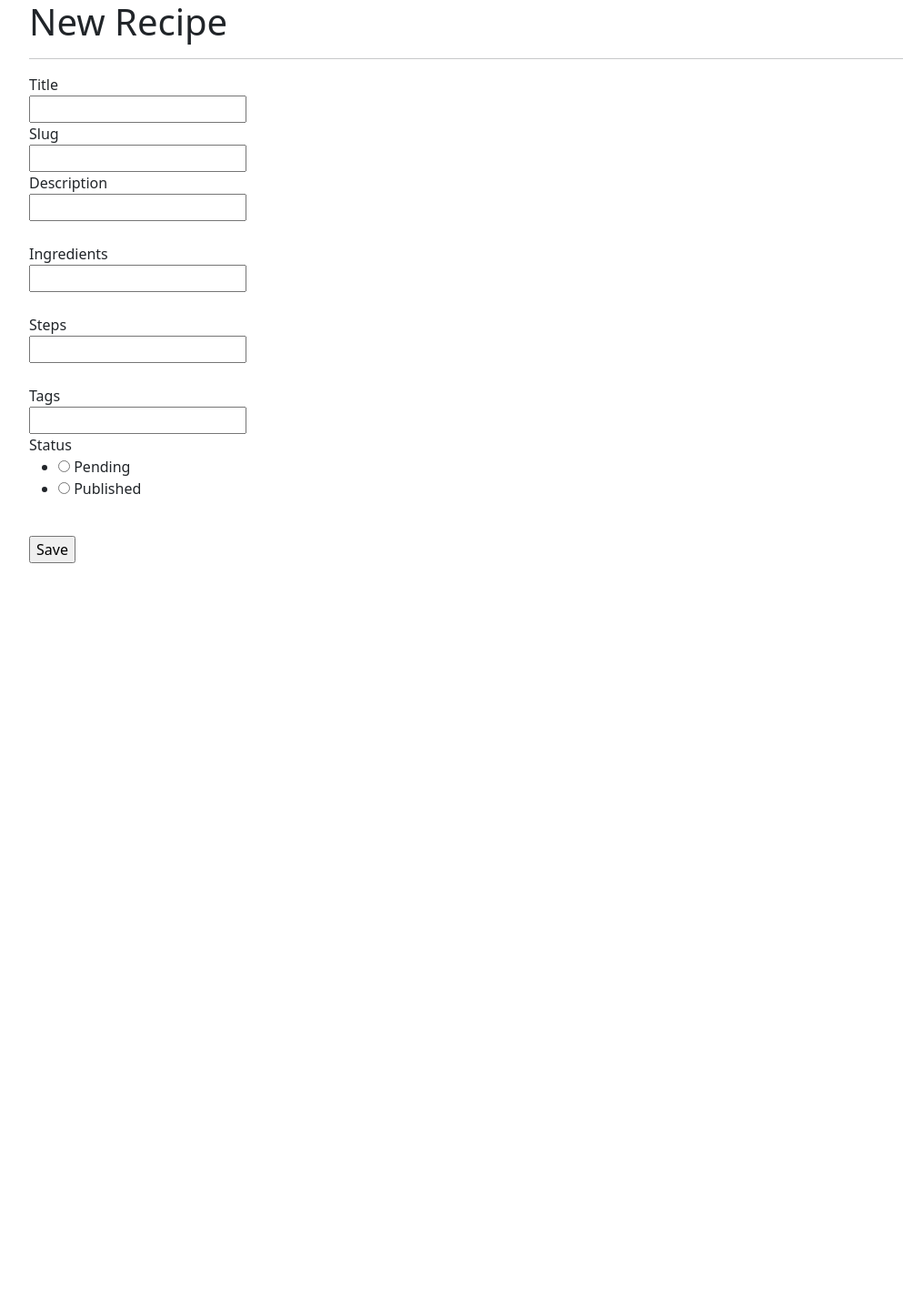
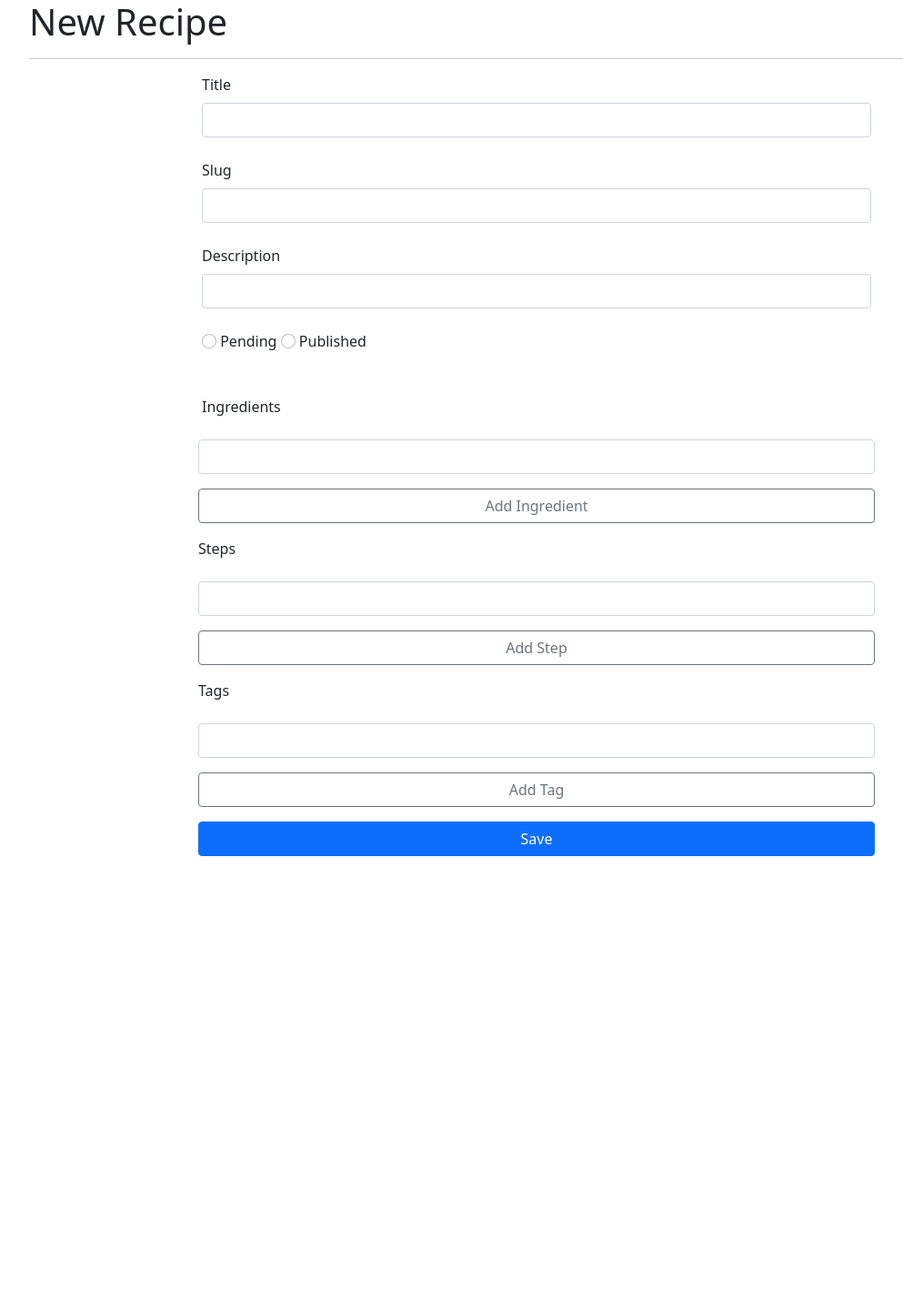
Before and after one commit to NatashaMitchko/cookbook, a Flask app: page /admin/recipe/new/ in a window 1280 px wide. Shown: the whole page at 91% size, without its empty margins (50-1043 px from the left). Before the commit the page ends 619 px from the top, so only its background shows below. Run offline with Flask 3, Linux system fonts and the light colour scheme; parts of the project's set-up code (start-up, migrations or seed data) failed here and were passed over.

Commit message:
bootstrap the form

```diff
--- a/services/web/app/blueprints/admin/routes.py
+++ b/services/web/app/blueprints/admin/routes.py
@@ -25,7 +25,15 @@ def index():
 # @login_required
 def recipe():
     form = RecipeForm()
-    if form.validate_on_submit():
+
+    if form.add_ingredient.data:
+        form.ingredients.append_entry(None)
+    elif form.add_step.data:
+        form.steps.append_entry(None)
+    elif form.add_tag.data:
+        form.tags.append_entry(None)
+
+    elif form.validate_on_submit():
         r = Recipe(
             title=form.title.data,
             slug=form.slug.data,
@@ -49,7 +57,15 @@ def edit_recipe(slug):
     recipe = redis_client.get(slug)
     json_r = json.loads(recipe)
     form = RecipeForm(data=json_r)
-    if form.validate_on_submit():
+
+    if form.add_ingredient.data:
+        form.ingredients.append_entry(None)
+    elif form.add_step.data:
+        form.steps.append_entry(None)
+    elif form.add_tag.data:
+        form.tags.append_entry(None)
+
+    elif form.validate_on_submit():
         r = Recipe(
             title=form.title.data,
             slug=slug,
--- a/services/web/app/blueprints/admin/templates/new_recipe.html
+++ b/services/web/app/blueprints/admin/templates/new_recipe.html
@@ -4,34 +4,93 @@
 <form method="POST" action="" novalidate>
     {{ form.hidden_tag() }}
 
-    {{ form.title.label }}<br>
-    {{ form.title }}
-    <br>
-    {{ form.slug.label }}<br>
-    {{ form.slug }}
-    <br>
-    {{ form.description.label }}<br>
-    {{ form.description }}
-    <br>
-    {% for nested in form.ingredients %}<br>
-        {{ nested.label }}<br>
-        {{ nested }}
+    <div class="row justify-content-center">
+        <div class="col-8">
+            {{ form.title.label(class_="form-label") }}<br>
+            {{ form.title(class_="form-control") }}
+            <br>
+            {{ form.slug.label(class_="form-label") }}<br>
+            {{ form.slug(class_="form-control") }}
+            <br>
+            {{ form.description.label(class_="form-label") }}<br>
+            {{ form.description(class_="form-control") }}
+            <br>
+            {% for subfield in form.status %}
+                {{ subfield(class_="form-check-input") }}
+                {{ subfield.label(class_="form-check-label") }}
+            {% endfor %}
+            <!-- {{ form.status.label(class_="form-label") }}<br>
+            {{ form.status }} -->
+        </div>
+    </div>
+
+    <!-- ingredients  -->
+    <div class="row justify-content-center">
+        <div class="col-8 gy-5">
+            {{ form.ingredients.label(class_="form-label") }}
+        </div>
+    </div>
+    {% for i in form.ingredients %}
+    <div class="row justify-content-center">
+        <div class="col-8 g-3">
+            {{ i(class_="form-control") }}
+        </div>
+    </div>
     {% endfor %}
-    <br>
-    {% for nested in form.steps %}<br>
-        {{ nested.label }}<br>
-        {{ nested }}
+    <div class="row justify-content-center">
+        <div class="d-grid gap-2 col-8 mx-auto g-3">
+            {{ form.add_ingredient(class_="btn btn-outline-secondary") }}
+        </div>
+    </div>
+
+    <!-- Steps  -->
+    <div class="row justify-content-center">
+        <div class="col-8 g-3">
+            {{ form.steps.label(class_="form-label") }}
+        </div>
+    </div>
+    {% for s in form.steps %}
+    <div class="row justify-content-center">
+        <div class="col-8 g-3">
+            {{ s(class_="form-control") }}
+        </div>
+    </div>
     {% endfor %}
-    <br>
-    {% for nested in form.tags %}<br>
-        {{ nested.label }}<br>
-        {{ nested }}
+    <div class="row justify-content-center">
+        <div class="d-grid gap-2 col-8 mx-auto g-3">
+        {{ form.add_step(class_="btn btn-outline-secondary") }}
+        </div>
+    </div>
+
+    <!-- Tags -->
+    <div class="row justify-content-center">
+        <div class="col-8 g-3">
+            {{ form.tags.label(class_="form-label") }}
+        </div>
+    </div>
+    {% for t in form.tags %}
+    <div class="row justify-content-center">
+        <div class="col-8 g-3">
+            {{ t(class_="form-control") }}
+        </div>
+    </div>
     {% endfor %}
-    <br>
-    {{ form.status.label }}<br>
-    {{ form.status }}
-    <br>
-    {{ form.submit() }}
+    <div class="row justify-content-center">
+        <div class="d-grid gap-2 col-8 mx-auto g-3">
+            {{ form.add_tag(class_="btn btn-outline-secondary") }}
+        </div>
+    </div>
+
+
+    <div class="row justify-content-center">
+        <div class="d-grid gap-2 col-8 mx-auto g-3">
+            {{ form.submit(class_="btn btn-primary btn-block") }}
+        </div>
+    </div>
+
+    <div class="row">
+        <div style="height: 500px;"></div>
+    </div>
 
 </form>
 {% endblock %}
--- a/services/web/app/model/recipe.py
+++ b/services/web/app/model/recipe.py
@@ -14,8 +14,11 @@ class RecipeForm(FlaskForm):
     slug = StringField('Slug', validators=[DataRequired()])
     description = StringField('Description', validators=[Optional()])
     ingredients = FieldList(StringField("Ingredients"), min_entries=1)
+    add_ingredient = SubmitField("Add Ingredient")
     steps = FieldList(StringField("Steps"), min_entries=1)
+    add_step = SubmitField("Add Step")
     tags = FieldList(StringField("Tags"), min_entries=1)
+    add_tag = SubmitField("Add Tag")
     status = RadioField("Status", choices=["Pending", "Published"])
     submit = SubmitField("Save")
 
```
Also changed, not shown: services/web/app/blueprints/admin/templates/edit_recipe.html (+6 -3 lines).
